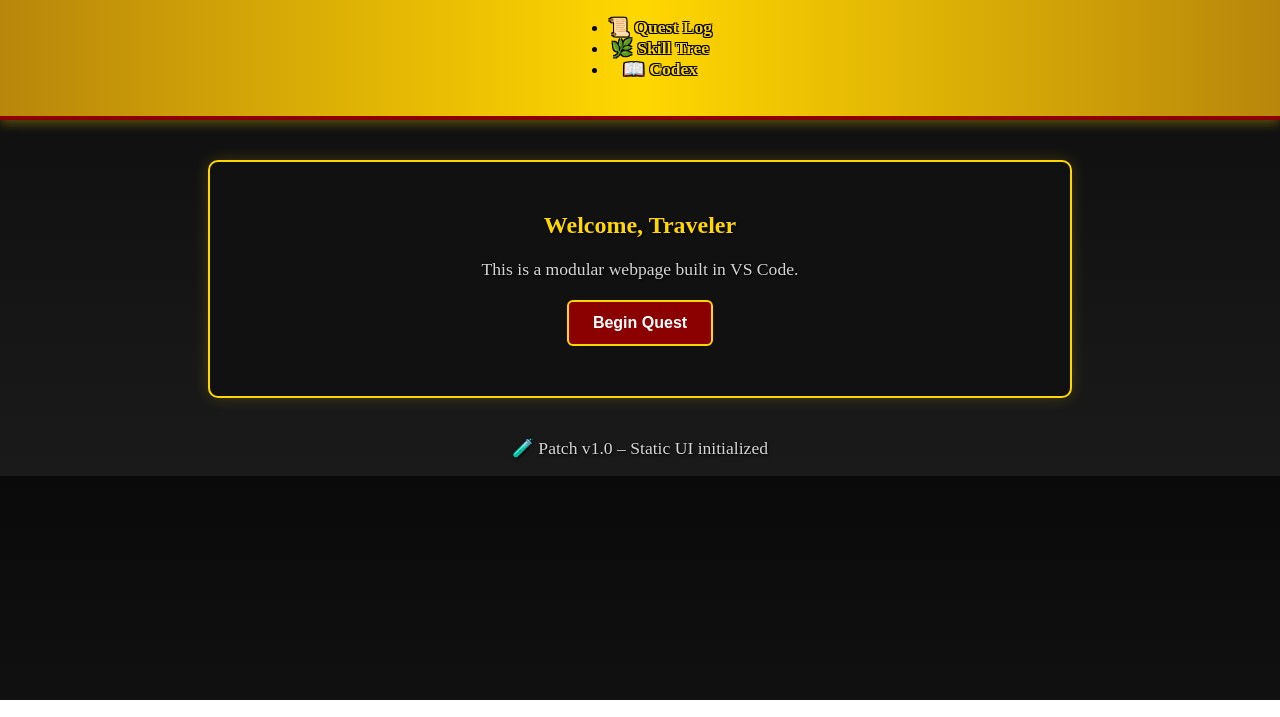
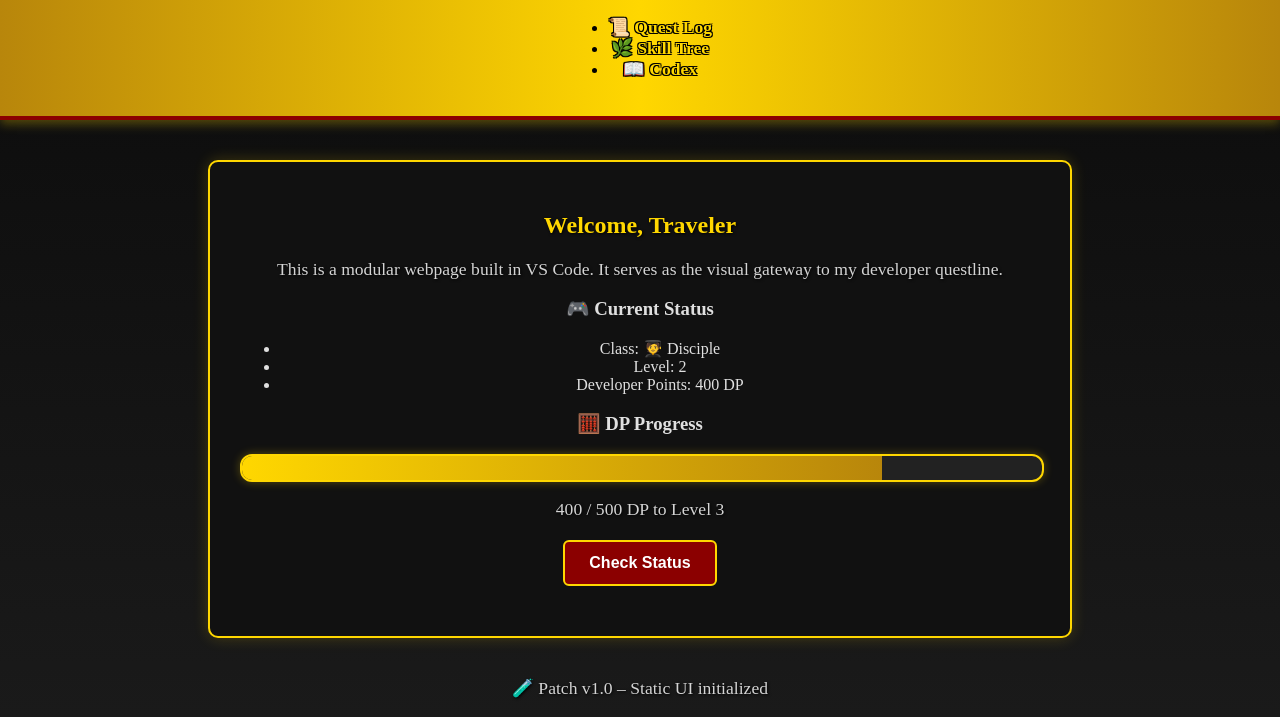
Before and after one commit to CraftWho/Study-Tracker-webdev, a plain HTML site: page Main-Quests/Q002_Introduction_to_HTML/Webpage-Start/index.html in a window 1280 px wide. Shown: the part 100-817 px from the top of the page. Drawn offline with Linux system fonts and the light colour scheme.

Commit message:
Quality of life improvements

```diff
--- a/Main-Quests/Q002_Introduction_to_HTML/Webpage-Start/index.html
+++ b/Main-Quests/Q002_Introduction_to_HTML/Webpage-Start/index.html
@@ -1,10 +1,10 @@
 <!DOCTYPE html>
 <html lang="en">
 <head>
-  <link href="https://fonts.googleapis.com/css2?fafmily=swap" rel="stylesheet">
   <meta charset="utf-8" />
   <meta name="viewport" content="width=device-width, initial-scale=1.0" />
   <title>Leo's RPG Webpage</title>
+  <link href="https://fonts.googleapis.com/css2?family=Roboto&display=swap" rel="stylesheet" />
   <link rel="stylesheet" href="style.css" />
 </head>
 <body>
@@ -12,17 +12,34 @@
     <h1>🧭 Leo's RPG Webpage</h1>
     <nav>
       <ul>
-        <li><a href="#">📜 Quest Log</a></li>
-        <li><a href="#">🌿 Skill Tree</a></li>
-        <li><a href="#">📖 Codex</a></li>
+        <li><a href="../quiz-log.md">📜 Quest Log</a></li>
+        <li><a href="../skill-tree.md">🌿 Skill Tree</a></li>
+        <li><a href="../codex.md">📖 Codex</a></li>
       </ul>
     </nav>
   </header>
 
   <main class="container">
     <h2>Welcome, Traveler</h2>
-    <p>This is a modular webpage built in VS Code.</p>
-    <button onclick="showMessage()">Begin Quest</button>
+    <p>This is a modular webpage built in VS Code. It serves as the visual gateway to my developer questline.</p>
+
+    <section class="status">
+      <h3>🎮 Current Status</h3>
+      <ul>
+        <li>Class: 🧑‍🎓 Disciple</li>
+        <li>Level: 2</li>
+        <li>Developer Points: 400 DP</li>
+      </ul>
+    </section>
+    <section class="progress">
+  <h3>🧮 DP Progress</h3>
+  <div class="progress-bar">
+    <div class="fill" style="width: 80%;"></div>
+  </div>
+  <p>400 / 500 DP to Level 3</p>
+</section>
+
+    <button onclick="showStatus()">Check Status</button>
   </main>
 
   <footer>
--- a/Main-Quests/Q002_Introduction_to_HTML/Webpage-Start/script.js
+++ b/Main-Quests/Q002_Introduction_to_HTML/Webpage-Start/script.js
@@ -1,3 +1,22 @@
 function showMessage() {
   alert("🧭 Quest Started! Let's go Traveler.");
 }
+const devStatus = {
+  class: "Disciple",
+  level: 2,
+  dp: 400
+};
+
+function showStatus() {
+  alert(`🧑‍🎓 Class: ${devStatus.class}\n🎮 Level: ${devStatus.level}\n🧮 Developer Points: ${devStatus.dp} DP`);
+}
+const currentDP = 400;
+const nextLevelDP = 500;
+const progressPercent = (currentDP / nextLevelDP) * 100;
+
+document.addEventListener("DOMContentLoaded", () => {
+  const fill = document.querySelector(".progress-bar .fill");
+  if (fill) {
+    fill.style.width = `${progressPercent}%`;
+  }
+});
--- a/Main-Quests/Q002_Introduction_to_HTML/Webpage-Start/style.css
+++ b/Main-Quests/Q002_Introduction_to_HTML/Webpage-Start/style.css
@@ -99,5 +99,23 @@ footer {
   color: #999;
   margin-top: 40px;
 }
+/* === 🧮 DP Progress Bar === */
+.progress-bar {
+  width: 100%;
+  height: 24px;
+  background-color: #222;
+  border: 2px solid #ffd700;
+  border-radius: 12px;
+  overflow: hidden;
+  box-shadow: 0 0 10px rgba(255, 215, 0, 0.3);
+  margin: 10px 0;
+}
+
+.progress-bar .fill {
+  height: 100%;
+  background: linear-gradient(to right, #ffd700, #b8860b);
+  width: 0%;
+  transition: width 0.5s ease-in-out;
+}
 
 /* === 🖤 End of Style === */
```
Also changed, not shown: .markdownlint.json, 13 other files.
